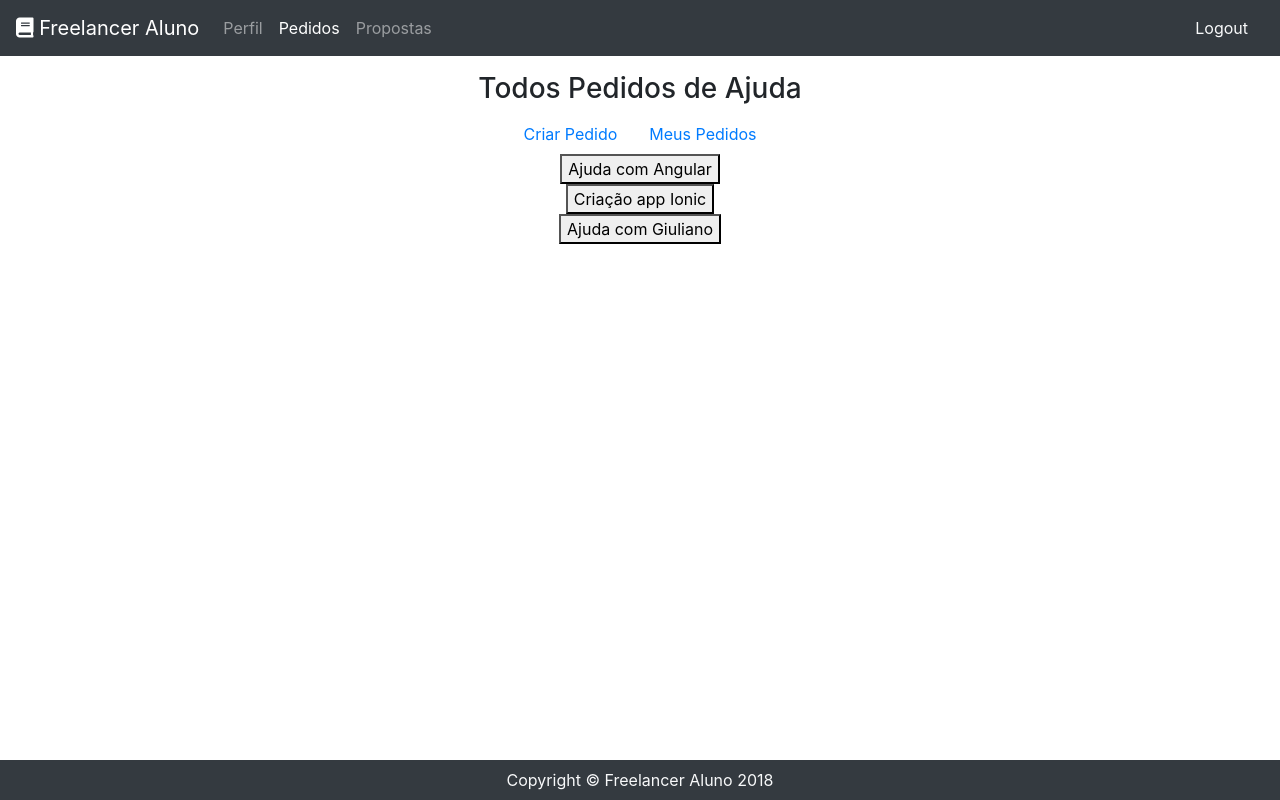
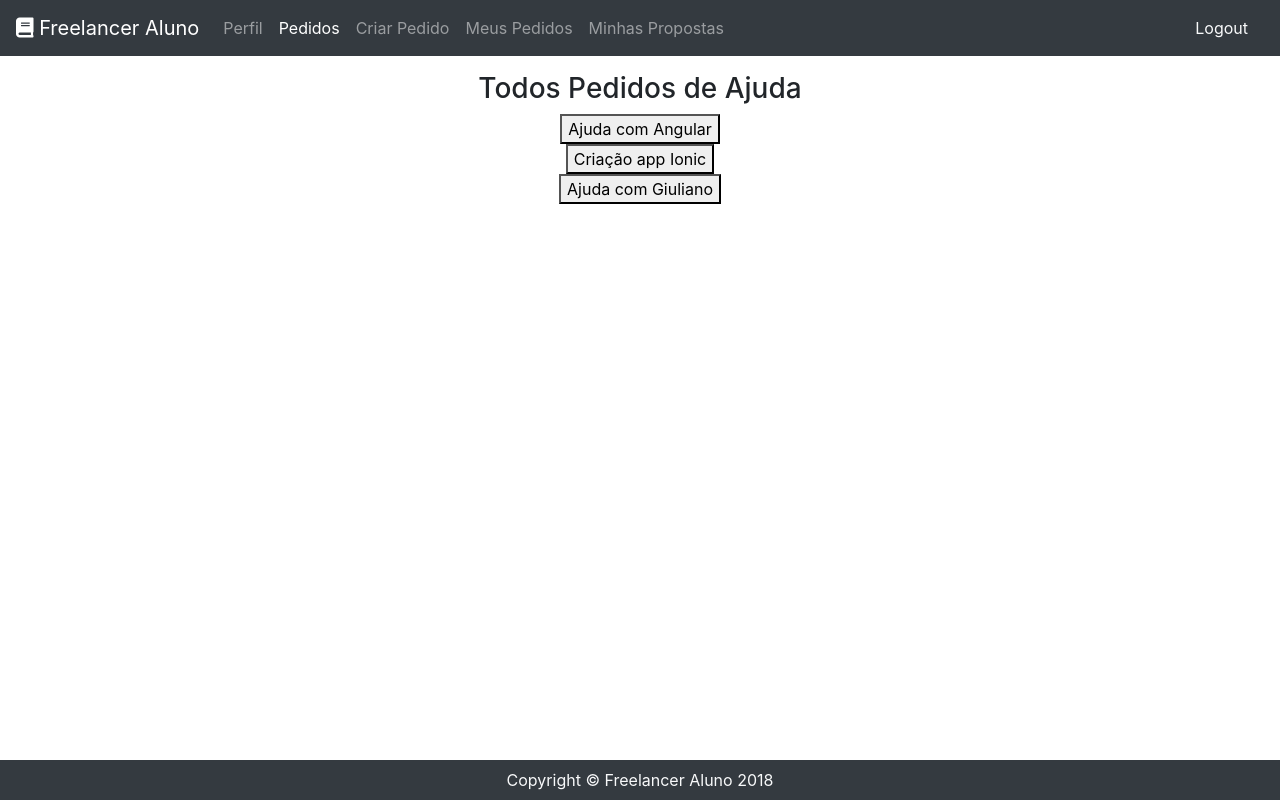
Before and after one commit to skatesham/freelancer-aluno, an Angular app: page /pedidos in a window 1280 px wide. Built offline with nearby package versions, Linux system fonts and the light colour scheme.

Commit message:
correção template perfil e menu completo no navbar

```diff
--- a/src/app/criarproposta/criarproposta.component.html
+++ b/src/app/criarproposta/criarproposta.component.html
@@ -1,6 +1,10 @@
 <app-navbar></app-navbar>
 <div class class="container">
-  <p>
-    criarproposta works!
-  </p>
+  <div class="row">
+    <form (ngSubmit)="criarProposta()" #formProposta="ngForm">
+      <div class="form-group">
+        <input type="text" class="form-control">
+      </div>
+
+    </form>
 </div>
--- a/src/app/navbar/navbar.component.html
+++ b/src/app/navbar/navbar.component.html
@@ -1,10 +1,11 @@
 <nav class="navbar navbar-expand-lg navbar-light bg-dark navbar-dark mb-4 fixed-top">
   <a class="navbar-brand" routerLink="/perfil"><i class="fas fa-book"></i> Freelancer Aluno</a>
-  <button class="navbar-toggler d-lg-none" type="button" (click)="isCollapsed = !isCollapsed" [attr.aria-expanded]="!isCollapsed" aria-controls="navbarsExampleDefault" aria-label="Toggle navigation">
-      <span class="navbar-toggler-icon"></span>
-    </button>
+  <button class="navbar-toggler d-lg-none" type="button" (click)="isCollapsed = !isCollapsed" [attr.aria-expanded]="!isCollapsed"
+    aria-controls="navbarsExampleDefault" aria-label="Toggle navigation">
+    <span class="navbar-toggler-icon"></span>
+  </button>
 
-    <div class="collapse navbar-collapse" id="navbarsExampleDefault" [ngbCollapse]="isCollapsed">
+  <div class="collapse navbar-collapse" id="navbarsExampleDefault" [ngbCollapse]="isCollapsed">
     <ul class="navbar-nav mr-auto">
       <li class="nav-item" [class.active]="current == '/perfil'">
         <a class="nav-link" routerLink='/perfil'>Perfil </a>
@@ -12,8 +13,14 @@
       <li class="nav-item" [class.active]="current == '/pedidos'">
         <a class="nav-link" routerLink='/pedidos'>Pedidos </a>
       </li>
+      <li class="nav-item" [class.active]="current == '/criar-pedido'">
+        <a class="nav-link" routerLink='/criar-pedido'>Criar Pedido</a>
+      </li>
+      <li class="nav-item" [class.active]="current == '/meus-pedidos'">
+        <a class="nav-link" routerLink='/meus-pedidos'>Meus Pedidos</a>
+      </li>
       <li class="nav-item" [class.active]="current == '/propostas'">
-        <a class="nav-link" routerLink='/propostas'>Propostas </a>
+        <a class="nav-link" routerLink='/propostas'>Minhas Propostas </a>
       </li>
     </ul>
     <a class="nav-link text-light" style="cursor: pointer;" (click)="logout()">Logout </a>
--- a/src/app/pedidos/pedidos.component.html
+++ b/src/app/pedidos/pedidos.component.html
@@ -1,13 +1,5 @@
 <app-navbar></app-navbar>
 <h3>Todos Pedidos de Ajuda</h3>
-<ul class="nav justify-content-center">
-  <li class="nav-item">
-    <a class="nav-link" routerLink='/criar-pedido'>Criar Pedido</a>
-  </li>
-  <li class="nav-item">
-    <a class="nav-link" routerLink='/meus-pedidos'>Meus Pedidos</a>
-  </li>
-</ul>
 <div class="container">
   <ngb-accordion [closeOthers]="true" activeIds="static-1">
     <ngb-panel *ngFor="let pedido of pedidos" title="{{pedido.titulo}}">
--- a/src/app/perfil/perfil.component.html
+++ b/src/app/perfil/perfil.component.html
@@ -1,15 +1,22 @@
 <app-navbar></app-navbar>
 <div class="container">
-  <div class="row">
+  <div class="row text-center">
     <div class="col-sm-3">
       <!--left col-->
 
 
       <div class="text-center">
-        <img [src]="url"
-          class="rounded-circle avatar img-thumbnail" alt="avatar">
-        <h6>Selecione imagem para seu perfil...</h6>
-        <input [(ngModel)]="file"  (change)="uploadFile($event)" type="file" class="text-center center-block file-upload">
+        <img [src]="url" class="rounded-circle avatar img-thumbnail" alt="avatar">
+        <h6>Selecionar imagem para perfil...</h6>
+        <div class="input-group mb-3">
+            <div class="input-group-prepend">
+              <span class="input-group-text"></span>
+            </div>
+            <div class="custom-file">
+              <input [(ngModel)]="file" (change)="uploadFile($event)" type="file" class="custom-file-input" id="inputGroupFile01">
+              <label class="custom-file-label" for="inputGroupFile01"></label>
+            </div>
+          </div>
       </div>
       <hr>
       <br>
@@ -17,7 +24,9 @@
     <div class="col-sm-9">
       <ul class="list-group">
         <li class="list-group-item">
-          <strong><h3>Perfil</h3></strong></li>
+          <strong>
+            <h3>Perfil</h3>
+          </strong></li>
         <li class="list-group-item">
           <strong>Nick:</strong> {{usuario.nick}}</li>
         <li class="list-group-item">
@@ -27,8 +36,10 @@
       </ul>
       <hr>
       <ul class="list-group">
-          <li class="list-group-item">
-              <strong><h5>Todas Tags</h5></strong>(Area Teste Tags)</li>
+        <li class="list-group-item">
+          <strong>
+            <h5>Todas Tags</h5>
+          </strong>(Area Teste Tags)</li>
         <li class="list-group-item" *ngFor="let tag of tags"> {{ tag.nome }}</li>
       </ul>
     </div>
```
